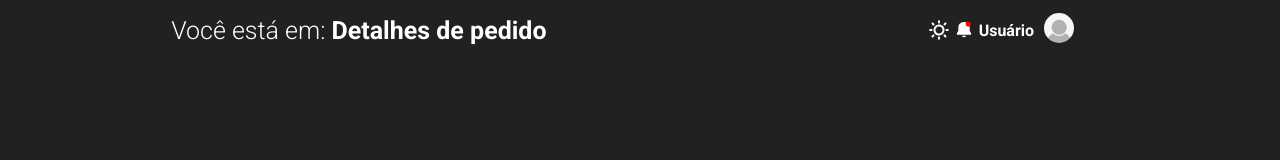
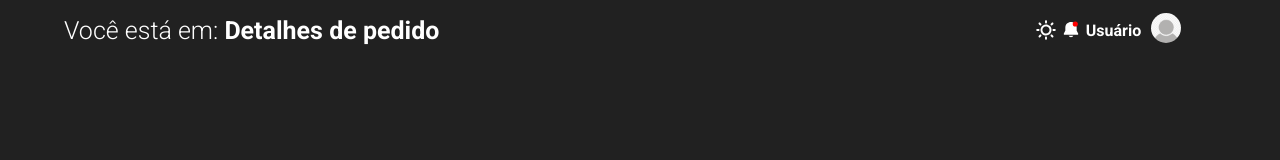
Before and after one commit to moysatonelli/ifood-fiap, a plain HTML site: page src/components/header/index.html in a window 1280 px wide. Drawn offline with Linux system fonts and the light colour scheme.

Commit message:
fix: fixed header

```diff
--- a/src/components/header/style.css
+++ b/src/components/header/style.css
@@ -10,11 +10,12 @@ body {
 }
 
 header {
-  width: 100vw;
+  width: 90vw;
   height: 60px;
   display: flex;
   align-items: center;
-  justify-content: space-around;
+  justify-content: space-between;
+  margin: 0 auto;
 }
 
 header > p {
```
